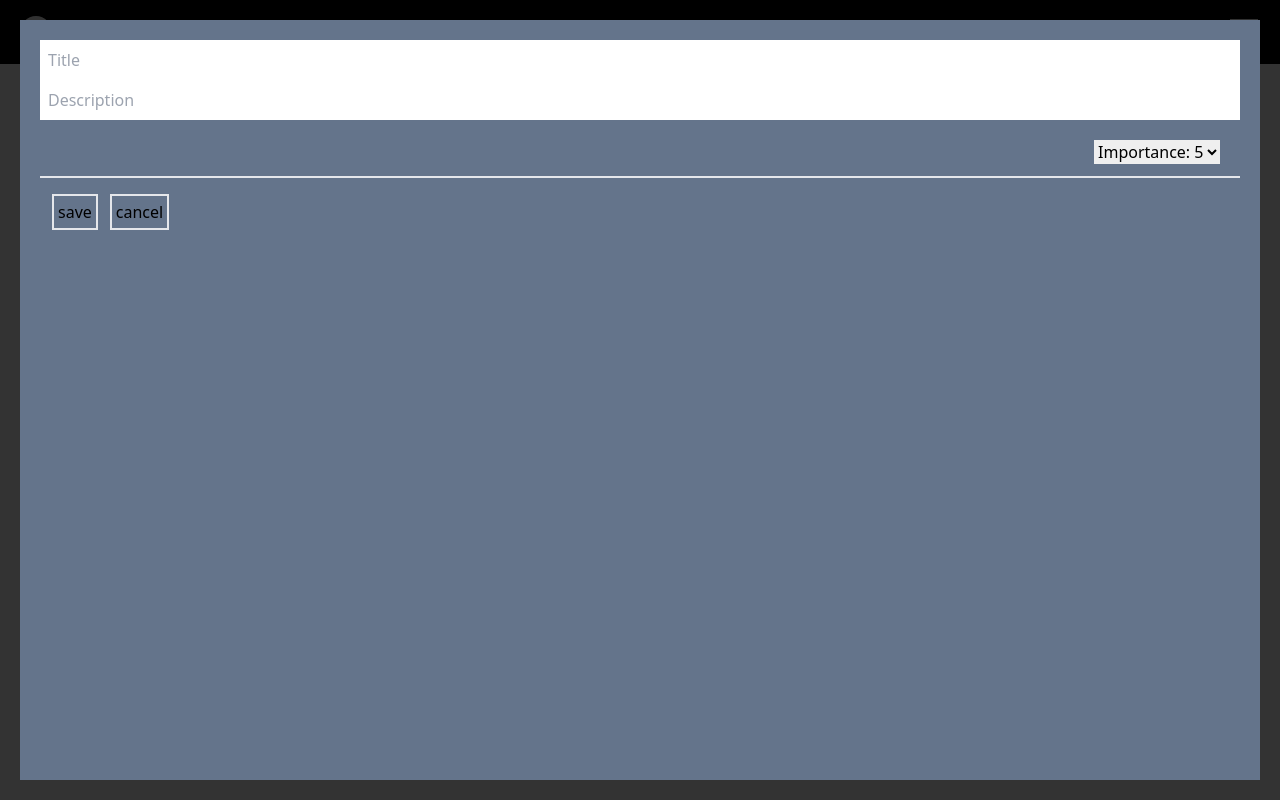
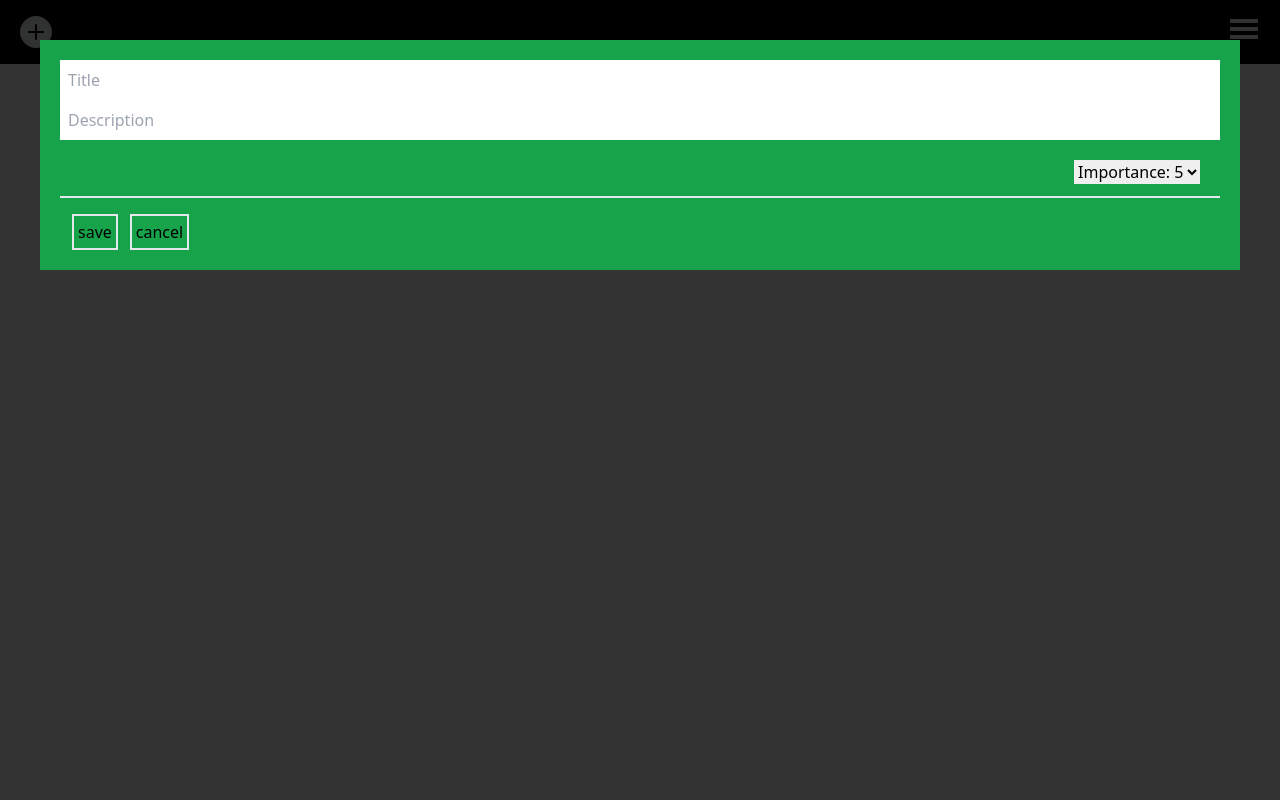
Before and after one commit to jeremiah-quill/tick-tock-todos, a React (Create React App) app: page / in a window 1280 px wide. Both pictures are taken after a click on the button 36 px from the left and 32 px from the top of the page. Built offline with nearby package versions, Linux system fonts and the light colour scheme.

Commit message:
fixed issue with modal size

```diff
--- a/src/components/Modal/Modal.js
+++ b/src/components/Modal/Modal.js
@@ -7,8 +7,8 @@ const Modal = ({ children }) => {
 
   return (
     <>
-      <div onClick={closeModal} className="z-10 bg-black opacity-80 absolute inset-0" />
-      <div className="m-5 absolute inset-0 z-20 bg-slate-500">{children}</div>;
+      <div onClick={closeModal} className="fixed inset-0 z-10 bg-black opacity-80" />
+      <div className="fixed left-0 top-0 right-0 m-10 z-20 bg-slate-500">{children}</div>
     </>
   );
 };
--- a/src/components/NewTodo/NewTodo.js
+++ b/src/components/NewTodo/NewTodo.js
@@ -7,14 +7,9 @@ const NewTodo = () => {
   const [levelInputValue, setLevelInputValue] = useState(5);
   const [titleInputValue, setTitleInputValue] = useState('');
   const [detailsInputValue, setDetailsInputValue] = useState('');
+
   const { closeModal } = useContext(ModalContext);
   const dispatchTodos = useContext(DispatchTodosContext);
-
-  const defaultTodoOptions = {
-    completed: false,
-    dateAdded: null,
-    dateCompleted: null,
-  };
 
   const handleSubmit = (e) => {
     e.preventDefault();
@@ -24,7 +19,9 @@ const NewTodo = () => {
         title: titleInputValue,
         details: detailsInputValue,
         importance: levelInputValue,
-        options: defaultTodoOptions,
+        completed: false,
+        dateAdded: new Date(),
+        dateCompleted: null,
       },
     });
     setTitleInputValue('');
@@ -41,12 +38,11 @@ const NewTodo = () => {
   };
 
   const handleLevelChange = (e) => {
-    console.log(e.target.value);
     setLevelInputValue(e.target.value);
   };
 
   return (
-    <div className="m-5 absolute inset-0">
+    <div className="bg-green-600 p-5">
       <form onSubmit={handleSubmit}>
         <input
           className="block w-full text-black p-2"
@@ -74,7 +70,7 @@ const NewTodo = () => {
             </select>
           </nav>
         </div>
-        <div className="my-3 border-t-2 pt-4">
+        <div className="mt-3 border-t-2 pt-4">
           <div className="flex mx-3">
             <button className="mr-3 border-2 p-1" type="submit">
               save
--- a/src/components/Todo/Todo.js
+++ b/src/components/Todo/Todo.js
@@ -11,7 +11,7 @@ const Todo = ({ todo }) => {
 
   return (
     // <div className="relative">
-    <li onClick={handleOpenTodo} className="p-5 flex h-24">
+    <li onClick={handleOpenTodo} className="p-5 flex h-24 cursor-pointer">
       <div className="text-left overflow-hidden">
         <h1> {todo.title}</h1>
         <p className="text-xs">{todo.details}</p>
```
